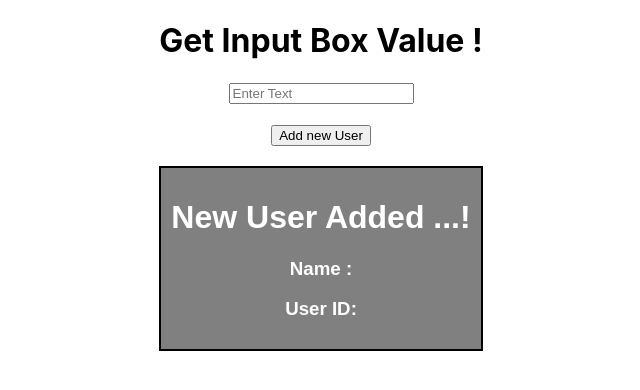
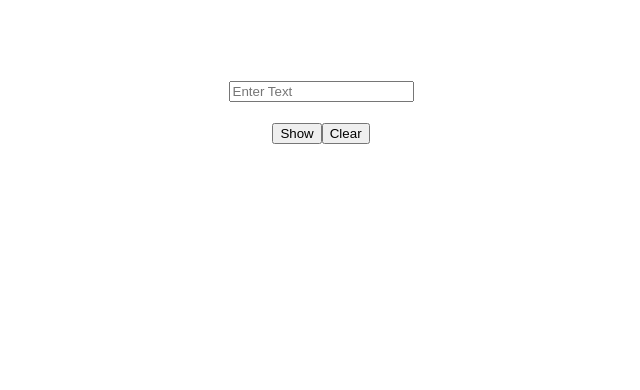
Before and after one commit to Apoorv2402/ReactJS, a React (Create React App) app: page / in a window 1280 px wide. Shown: the top 390 px of the page, without its empty margins (319-959 px from the left). Built offline with nearby package versions, Linux system fonts and the light colour scheme.

Commit message:
get data from input

```diff
--- a/src/App.js
+++ b/src/App.js
@@ -8,22 +8,32 @@ function App() {
   const [show, setShow] = useState(false);
 
 
-  function updatetext(val) {
+  function updatetext(e) {
     let date = new Date();
-    setId(val.target.value + date.getTime());
-    setText({name: val.target.value})
+    setId(date.getTime());
+    setText(e.target.value)
     setShow(false)
   }
+  function clearFunction() {
+    setText(null);
+    setId(null);
 
-console.log(text);
-console.log(show)
-console.log(id)
+  }
+
+  console.log(text);
+  console.log(show)
+  console.log(id)
   return (
     <div className="App">
-      <h1> Get Input Box Value !</h1>
+      <br /><br /><br /><br />
       <input type="text" placeholder="Enter Text" onChange={updatetext} ></input><br /><br />
-      <button onClick={()=>setShow(true)} >Add new User</button>
-        <Users name = {text} userid = {id}/>
+      <button onClick={() => setShow(!show)}>
+        {show ? "Hide" : "Show"}
+      </button>
+      <button onClick={clearFunction} >Clear</button>
+
+        {show ? <Users name={text} userid={id}/> : null}
+
     </div>
   );
 }
```
Also changed, not shown: src/Components/Users.js (+4 -3 lines).
